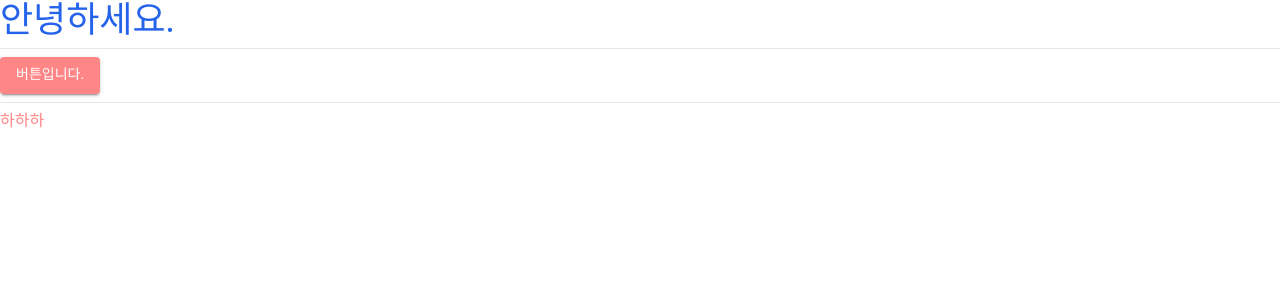
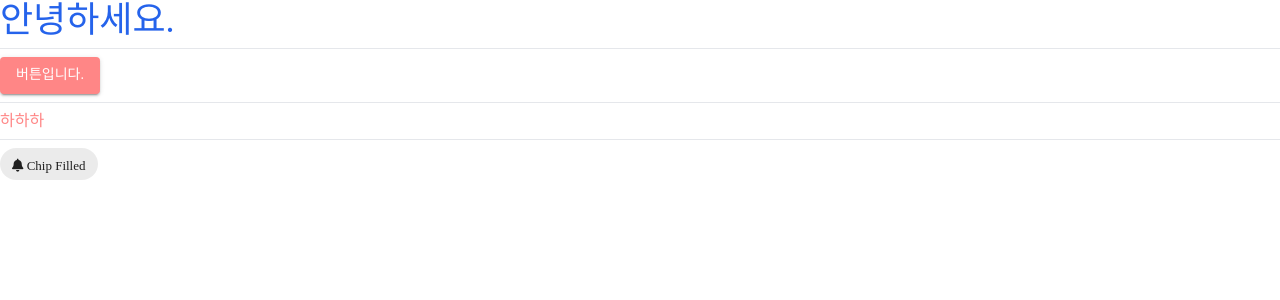
Before and after one commit to jhs512/react_2022_05_22, a React (Create React App) app: page / in a window 1280 px wide. Shown: the top 300 px of the page. Built offline with nearby package versions, Linux system fonts and the light colour scheme; a web font is replaced by a local one.

Commit message:
폰트어썸 추가

```diff
--- a/public/index.html
+++ b/public/index.html
@@ -4,6 +4,12 @@
     <meta charset="utf-8" />
     <meta name="viewport" content="width=device-width, initial-scale=1" />
     <title>스쿼트챌린지</title>
+
+    <!-- 폰트어썸 -->
+    <link
+      rel="stylesheet"
+      href="https://cdnjs.cloudflare.com/ajax/libs/font-awesome/6.1.1/css/all.min.css"
+    />
   </head>
   <body>
     <div id="root"></div>
--- a/src/App.js
+++ b/src/App.js
@@ -1,4 +1,4 @@
-import { Button } from "@mui/material";
+import { Button, Chip } from "@mui/material";
 
 function App() {
   return (
@@ -8,6 +8,15 @@ function App() {
       <Button variant="contained">버튼입니다.</Button>
       <hr className="my-2" />
       <span className="text-[color:var(--mui-color-primary-main)]">하하하</span>
+      <hr className="my-2" />
+      <Chip
+        label={
+          <span>
+            <i className="fa-solid fa-bell"></i> Chip Filled
+          </span>
+        }
+        className="!pt-1"
+      />
     </div>
   );
 }
```
